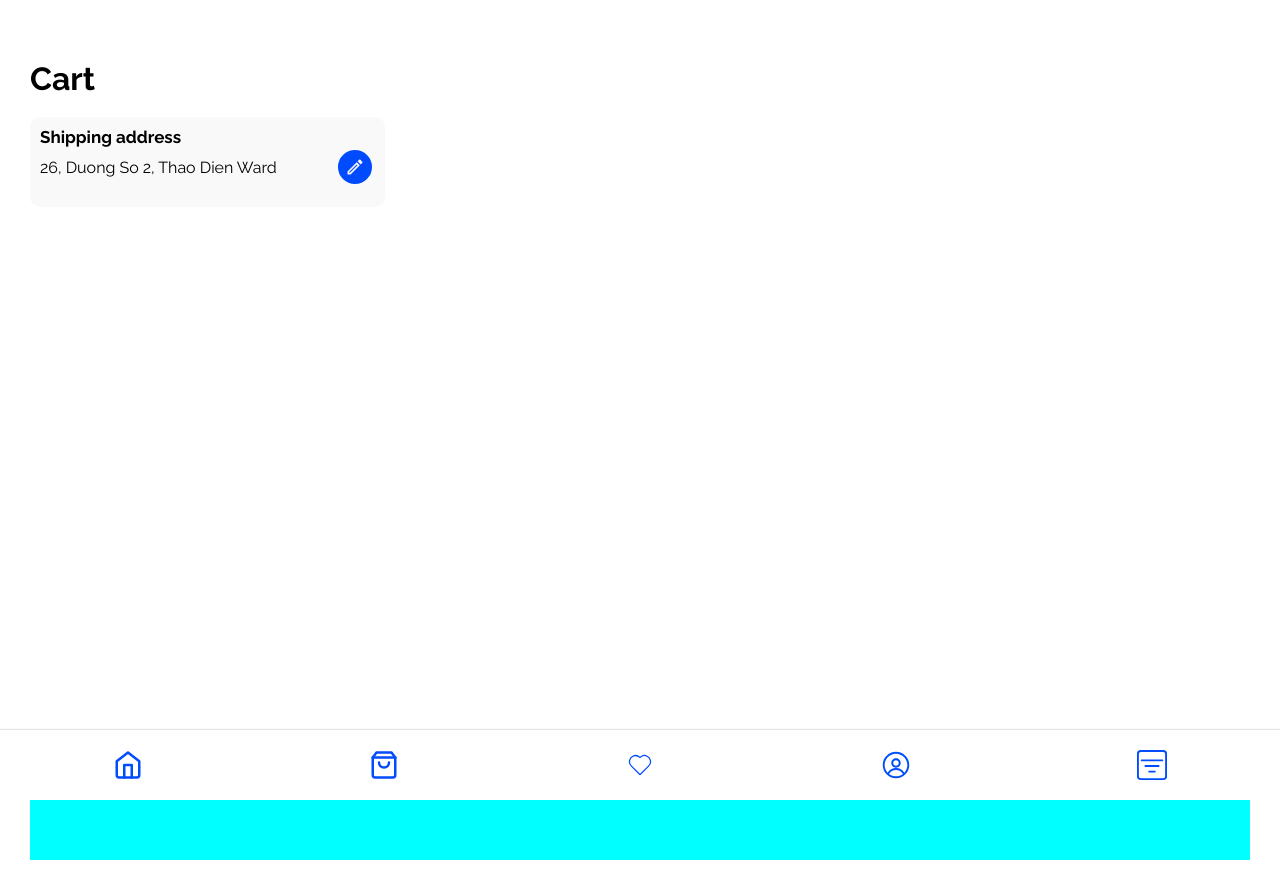
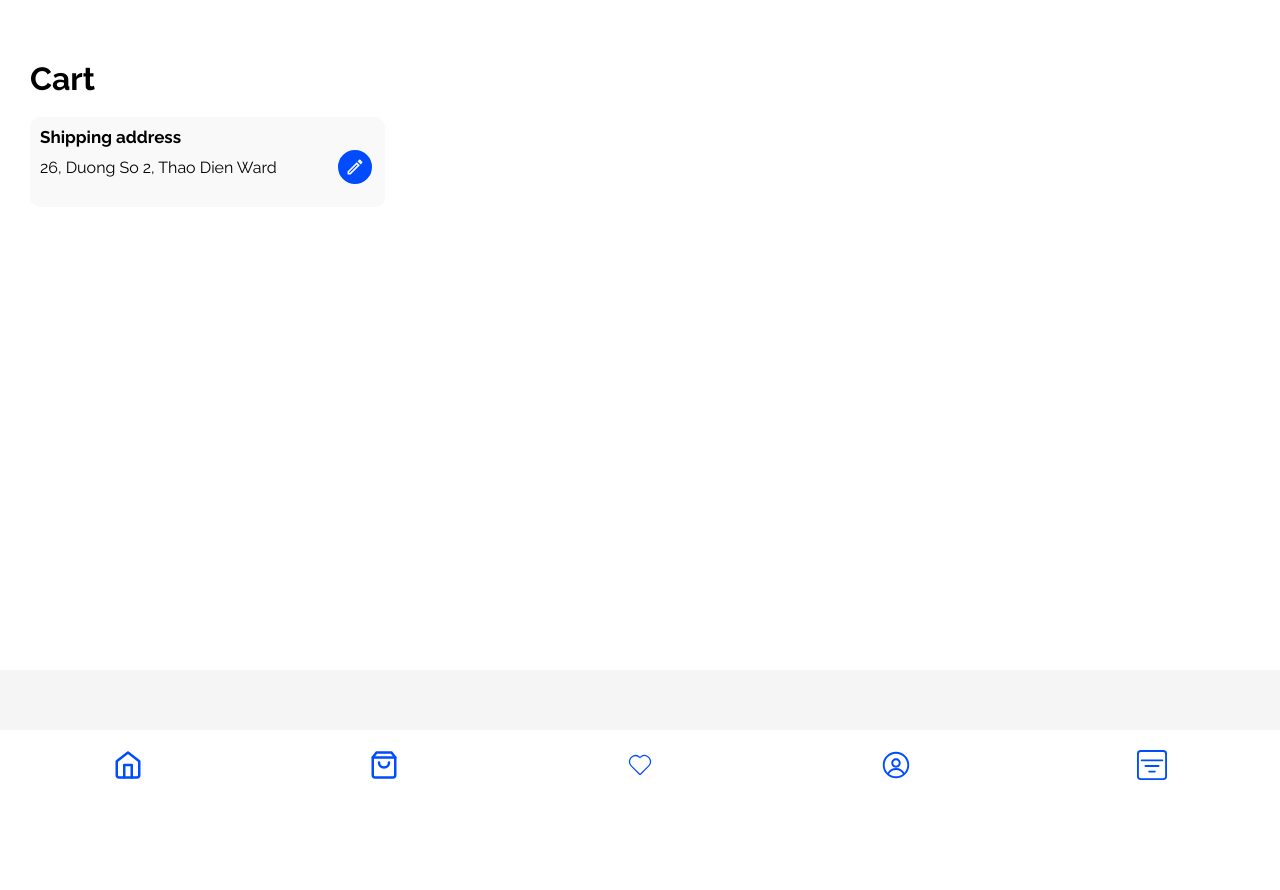
Before and after one commit to 99aliyousif99/Shoppe, a React (Vite) app: page /cart in a window 1280 px wide. Built offline with nearby package versions, Linux system fonts and the light colour scheme.

Commit message:
feat: update Cart component styling for total section with fixed position and new background color

```diff
--- a/src/pages/Cart/Cart.css
+++ b/src/pages/Cart/Cart.css
@@ -77,8 +77,10 @@
 
 
 .total{
+  position: fixed;
+  bottom: 70px;
   width: 100%;
   height: 60px;
-  background-color: aqua;
-  margin-top: auto;
+  background-color: #F5F5F5;
+  z-index: 1;
 }
--- a/src/pages/Cart/Cart.jsx
+++ b/src/pages/Cart/Cart.jsx
@@ -68,9 +68,9 @@ const Cart = () => {
           </div>
         </div>
       ))}
-      <div className="total"></div>
+
     </div>
-
+    <div className="total"></div>
     </>
   );
 };
```
